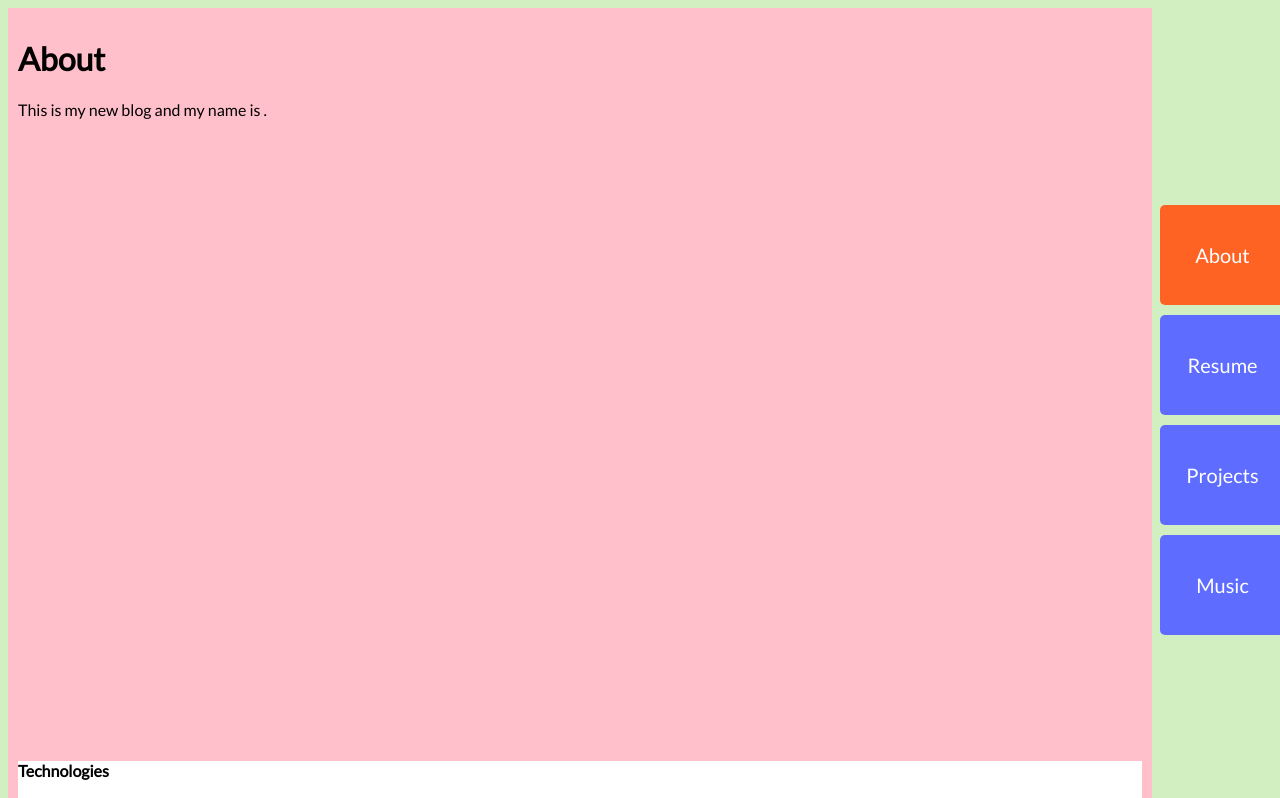
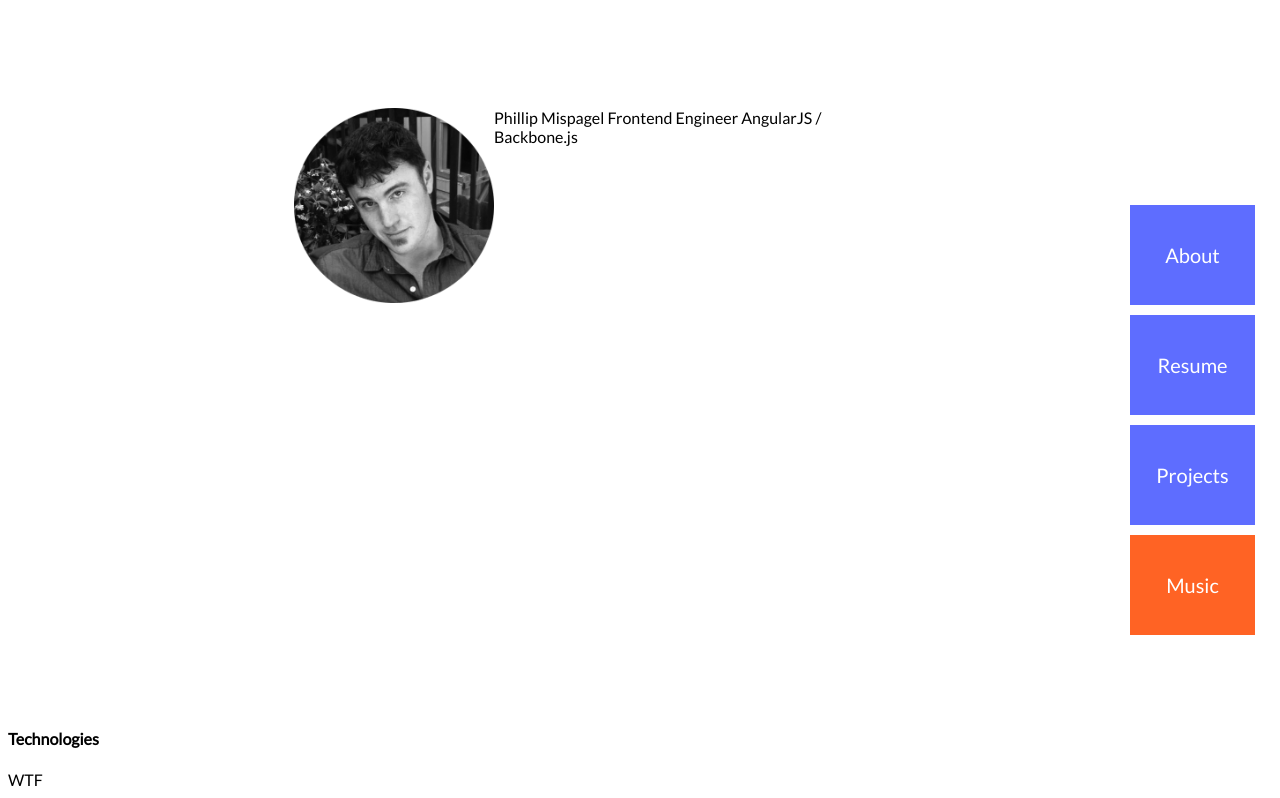
Before and after one commit to atawmicpm/pdizzle, a website: page app/index.html in a window 1280 px wide. Shown: the top 798 px of the page. Drawn offline with nearby package versions, Linux system fonts and the light colour scheme; files that its build step writes are made by us from their sources; files whose address does not match are found by name.

Commit message:
update to styling and about

```diff
--- a/app/scripts/app.js
+++ b/app/scripts/app.js
@@ -44,8 +44,8 @@
         this.scrollTo = function(section) {
           section = document.getElementById(section);
           smoothScroll(section, {
-            duration: 400,
-            offset: 120
+            duration: 400
+            // offset: 120
           });
         };
 
@@ -63,7 +63,7 @@
 
       link: function(scope, elem, attrs) {
         angular.element(window).bind('scroll', function() {
-          var scrollPos = window.scrollY + 80;
+          var scrollPos = window.scrollY;
 
           angular.forEach(scope.items, function(item) {
             if (item.top <= scrollPos && item.bottom >= scrollPos) {
--- a/app/styles/app.scss
+++ b/app/styles/app.scss
@@ -7,8 +7,8 @@
 // $lightpurple: rgba(167,64,255, 0.95);
 // $tan: rgba(204,146,55, 1);
 // $brown: rgba(178,131,57, 1);
-$break-small: 414px;
-$break-large: 1200px;
+$break-small: 800px;
+$break-large: 1440px;
 
 $softgreen: rgba(108,204,55, 1);
 $darkgreen: rgba(101,178,57, 1);
@@ -23,20 +23,30 @@ $font-family: 'Lato', sans-serif;
 
 body {
   font-family: $font-family;
-  background-color: $lightgreen
 }
 
+.profile-image {
+  min-width: 200px;
+  max-width: 20%;
+  float: left;
+}
+
+.profile {
+  width: 50%;
+  display: block;
+  margin: 0 auto;
+  padding-top: 100px;
+}
 .icon-bar {
   width: 125px;
   position: fixed;
   top: 200px;
-  right: 0px;
+  right: 30px;
     .item {
       width: 100%;
       // width: 125px;
       height: 100px;
       line-height: 100px;
-      border-radius: 5px;
       margin: 5px;
       text-align: center;
       float: left;
@@ -45,6 +55,7 @@ body {
       color: white;
       cursor: pointer;
       box-sizing: border-box;
+      transition: background-color 0.3s;
 
       &:hover {
         background-color: $softgreen;
@@ -56,14 +67,21 @@ body {
         cursor: pointer;
       }
     }
+  @media screen and (min-width: $break-large) {
+    width: 200px;
+    .item {
+      height: 150px;
+      line-height: 150px;
+    }
+  }
 
   @media screen and (max-width: $break-small) {
     width: 100%;
-    top: 0px;
+    top: auto;
+    bottom: 0px;
     left: 0px;
     .item {
       width: 25%;
-      border-radius: 0px;
       margin: 0px;
       border-right: 1px solid white;
       &:nth-last-child(1) {
@@ -74,12 +92,11 @@ body {
 }
 
 .container {
-  background-color: pink;
   margin-top: 0px;
   margin-right: 120px;
-  padding: 10px;
+  // padding: 10px;
   @media screen and (max-width: $break-small) {
-    margin-top: 110px;
+    // margin-top: 110px;
     margin-right: 0px;
   }
 }
--- a/app/templates/about.html
+++ b/app/templates/about.html
@@ -1,2 +1,9 @@
-<h1>About</h1>
-<p>This is my new blog and my name is {{name}}.</p>
+<div class="profile">
+
+	<img class="profile-image" src="images/phillip_round_grayscale.png">
+
+	<span class="profile-text">Phillip Mispagel</span>
+	<span class="profile-text">Frontend Engineer</span>
+	<span class="profile-text">AngularJS / Backbone.js</span>
+
+</div>
```
Also changed, not shown: dist/css/app.css, dist/images/phillip_round.png (added), dist/images/phillip_round_grayscale.png (added), dist/js/bundle.js, dist/templates/about.html.
